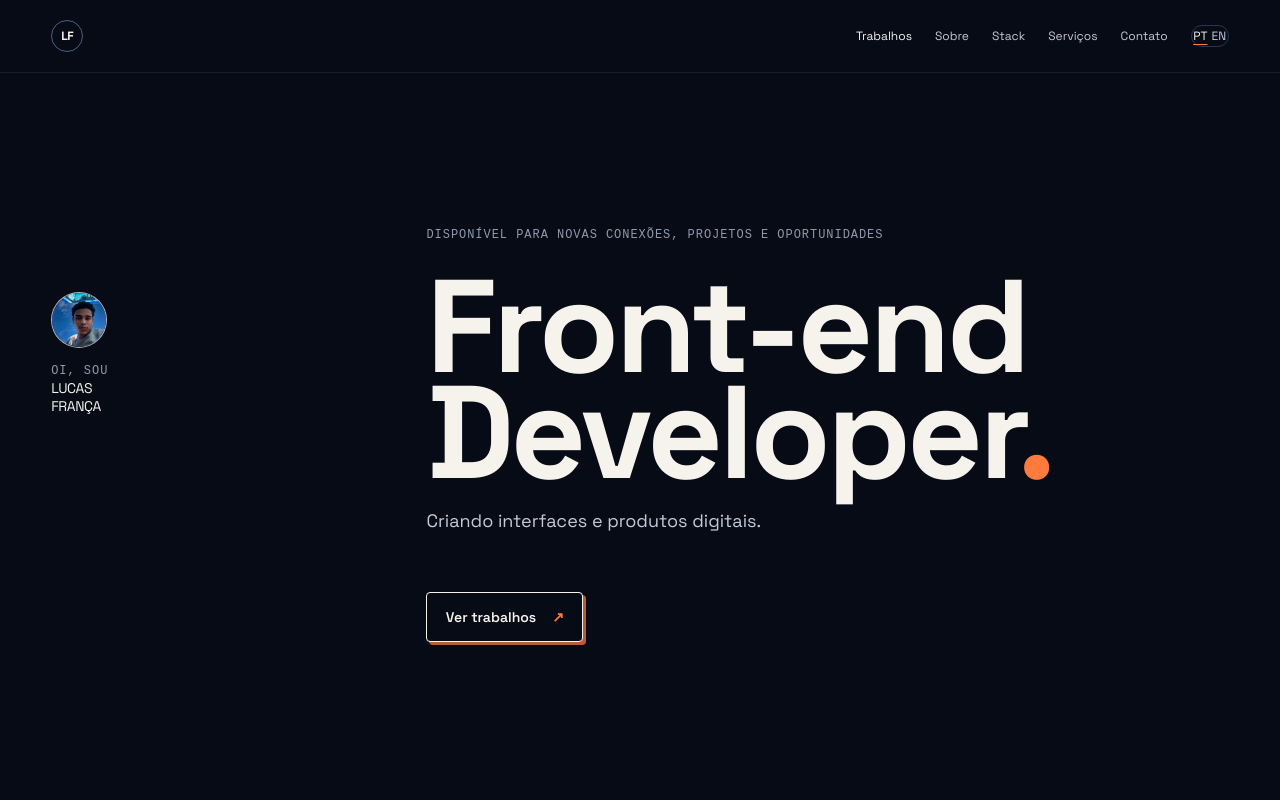
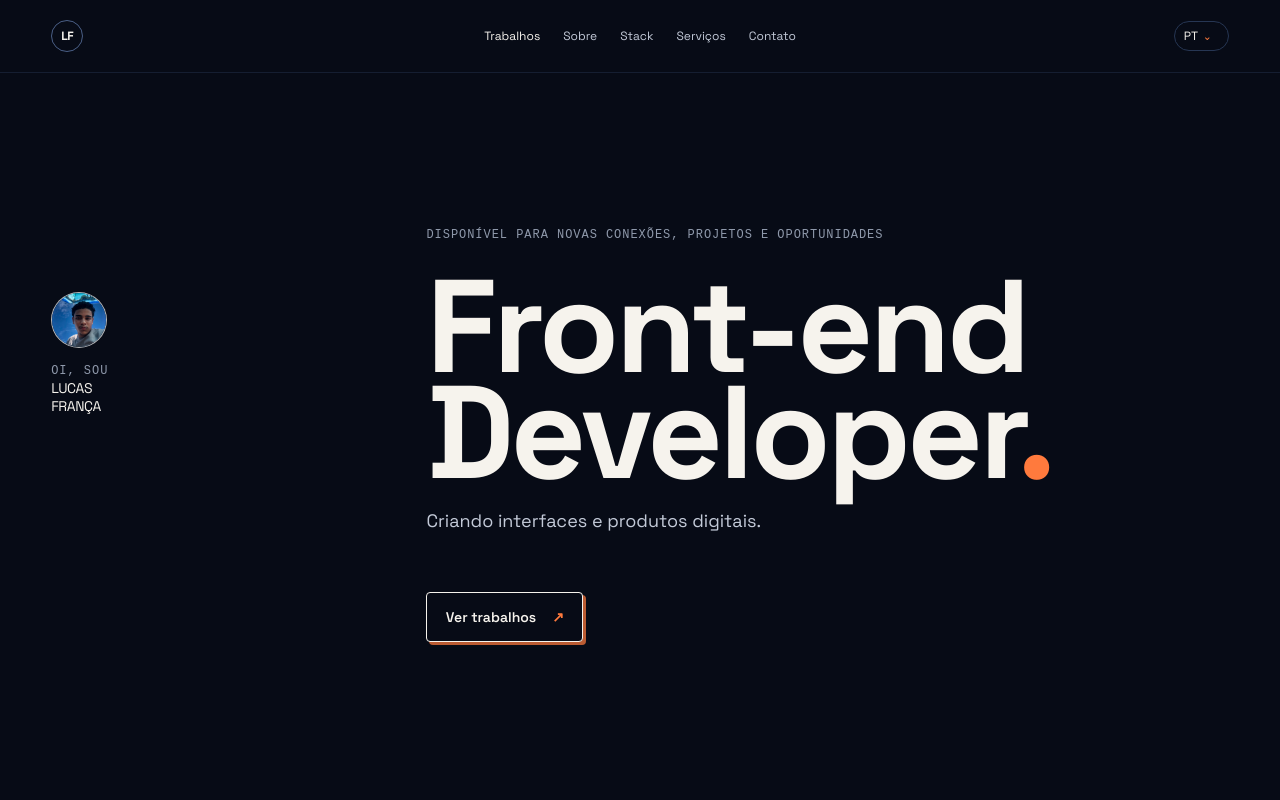
Before and after one commit to lucaszzx-dev/lucas-franca, a Next.js app: page / in a window 1280 px wide. Shown: the top 800 px of the page. Built offline with nearby package versions, Linux system fonts and the light colour scheme.

Commit message:
feat: center navbar and convert language switcher to dropdown

```diff
--- a/src/components/Header/Header.module.css
+++ b/src/components/Header/Header.module.css
@@ -8,9 +8,9 @@
 }
 .inner {
   min-height: 4.5rem;
-  display: flex;
+  display: grid;
+  grid-template-columns: minmax(0, 1fr) auto minmax(0, 1fr);
   align-items: center;
-  justify-content: space-between;
 }
 .brand {
   display: inline-flex;
@@ -35,6 +35,7 @@
 .nav {
   display: flex;
   align-items: center;
+  justify-self: center;
   gap: clamp(0.8rem, 1.8vw, 1.75rem);
   font-size: var(--text-xs);
   color: var(--color-text-secondary);
@@ -67,11 +68,11 @@
   transform: scaleX(1);
 }
 .locale {
-  display: flex;
-  gap: var(--space-3xs);
+  position: relative;
+  justify-self: end;
   border: 1px solid var(--color-border-subtle);
   border-radius: var(--radius-pill);
-  padding: 0.1rem;
+  color: var(--color-text-secondary);
 }
 .locale button,
 .menu {
@@ -80,16 +81,62 @@
   color: inherit;
   cursor: pointer;
 }
-.locale .active {
+.localeTrigger {
+  display: inline-flex;
+  gap: 0.3rem;
+  align-items: center;
+  min-width: 3.3rem;
+  padding: 0.35rem 0.55rem;
+  border-radius: var(--radius-pill);
+  color: var(--color-text-primary) !important;
+  font-size: var(--text-xs);
+}
+.localeTrigger span {
+  color: var(--color-accent);
+  font-size: 0.9em;
+}
+.localeMenu {
+  position: absolute;
+  top: calc(100% + 0.45rem);
+  right: 0;
+  z-index: 2;
+  display: grid;
+  min-width: 4.25rem;
+  padding: 0.25rem;
+  border: 1px solid var(--color-border-strong);
+  border-radius: var(--radius-sm);
+  background: var(--color-surface-raised);
+  box-shadow: 0.5rem 0.5rem 0
+    color-mix(in srgb, var(--color-surface-base) 80%, transparent);
+}
+.localeOption {
+  padding: 0.4rem 0.55rem;
+  border-radius: var(--radius-xs);
+  text-align: left;
+  font-size: var(--text-xs);
+}
+.localeOption[aria-selected="true"] {
+  color: var(--color-accent);
+}
+.localeOption:hover,
+.localeOption:focus-visible {
+  background: var(--color-surface-subtle);
   color: var(--color-text-primary);
-  text-decoration: underline;
-  text-decoration-color: var(--color-accent);
-  text-underline-offset: 0.35em;
+}
+.mobileLocale {
+  display: none;
+}
+.desktopLocale {
+  grid-column: 3;
 }
 .menu {
   display: none;
 }
 @media (max-width: 47.99rem) {
+  .inner {
+    display: flex;
+    justify-content: space-between;
+  }
   .menu {
     display: block;
   }
@@ -107,4 +154,21 @@
   .nav.open {
     display: flex;
   }
+  .desktopLocale {
+    display: none;
+  }
+  .mobileLocale {
+    display: block;
+    align-self: stretch;
+    margin-top: var(--space-xs);
+  }
+  .mobileLocale .localeTrigger {
+    justify-content: space-between;
+    width: 100%;
+  }
+  .mobileLocale .localeMenu {
+    right: auto;
+    left: 0;
+    width: 100%;
+  }
 }
--- a/src/components/Header/Header.tsx
+++ b/src/components/Header/Header.tsx
@@ -1,12 +1,76 @@
 "use client";
 
-import { useEffect, useState } from "react";
+import { useEffect, useRef, useState } from "react";
+import type { Locale } from "@/types/content";
 import { useLocale } from "@/components/LocaleProvider";
 import styles from "./Header.module.css";
+
+type LanguageDropdownProps = {
+  locale: Locale;
+  languageLabel: string;
+  open: boolean;
+  setOpen: (open: boolean) => void;
+  setLocale: (locale: Locale) => void;
+  className?: string;
+};
+
+function LanguageDropdown({
+  locale,
+  languageLabel,
+  open,
+  setOpen,
+  setLocale,
+  className,
+}: LanguageDropdownProps) {
+  const activeLabel = locale === "pt-BR" ? "PT" : "EN";
+  const otherLocale: Locale = locale === "pt-BR" ? "en" : "pt-BR";
+  const otherLabel = otherLocale === "pt-BR" ? "PT" : "EN";
+  return (
+    <div className={`${styles.locale} ${className ?? ""}`}>
+      <button
+        type="button"
+        className={styles.localeTrigger}
+        aria-label={languageLabel}
+        aria-expanded={open}
+        aria-haspopup="listbox"
+        onClick={() => setOpen(!open)}
+      >
+        {activeLabel} <span aria-hidden="true">⌄</span>
+      </button>
+      {open && (
+        <div className={styles.localeMenu} role="listbox" aria-label={languageLabel}>
+          <button
+            type="button"
+            role="option"
+            aria-selected="true"
+            className={styles.localeOption}
+            onClick={() => setOpen(false)}
+          >
+            {activeLabel}
+          </button>
+          <button
+            type="button"
+            role="option"
+            aria-selected="false"
+            className={styles.localeOption}
+            onClick={() => {
+              setLocale(otherLocale);
+              setOpen(false);
+            }}
+          >
+            {otherLabel}
+          </button>
+        </div>
+      )}
+    </div>
+  );
+}
 
 export function Header() {
   const [menuOpen, setMenuOpen] = useState(false);
   const [activeSection, setActiveSection] = useState("#inicio");
+  const [localeOpen, setLocaleOpen] = useState(false);
+  const headerRef = useRef<HTMLElement>(null);
   const { locale, content, setLocale } = useLocale();
   useEffect(() => {
     const sections = content.nav
@@ -22,8 +86,25 @@ export function Header() {
     sections.forEach((section) => observer.observe(section));
     return () => observer.disconnect();
   }, [content.nav]);
+  useEffect(() => {
+    const closeOnOutsideClick = (event: PointerEvent) => {
+      if (!headerRef.current?.contains(event.target as Node)) setLocaleOpen(false);
+    };
+    const closeOnEscape = (event: KeyboardEvent) => {
+      if (event.key === "Escape") {
+        setLocaleOpen(false);
+        setMenuOpen(false);
+      }
+    };
+    document.addEventListener("pointerdown", closeOnOutsideClick);
+    document.addEventListener("keydown", closeOnEscape);
+    return () => {
+      document.removeEventListener("pointerdown", closeOnOutsideClick);
+      document.removeEventListener("keydown", closeOnEscape);
+    };
+  }, []);
   return (
-    <header className={styles.header}>
+    <header ref={headerRef} className={styles.header}>
       <div className={`container ${styles.inner}`}>
         <a
           className={styles.brand}
@@ -51,28 +132,31 @@ export function Header() {
               key={item.href}
               href={item.href}
               className={activeSection === item.href ? styles.navActive : ""}
-              onClick={() => setMenuOpen(false)}
+              onClick={() => {
+                setMenuOpen(false);
+                setLocaleOpen(false);
+              }}
             >
               {item.label}
             </a>
           ))}
-          <div className={styles.locale} aria-label={content.header.language}>
-            <button
-              className={locale === "pt-BR" ? styles.active : ""}
-              onClick={() => setLocale("pt-BR")}
-              aria-pressed={locale === "pt-BR"}
-            >
-              PT
-            </button>
-            <button
-              className={locale === "en" ? styles.active : ""}
-              onClick={() => setLocale("en")}
-              aria-pressed={locale === "en"}
-            >
-              EN
-            </button>
-          </div>
+          <LanguageDropdown
+            className={styles.mobileLocale}
+            locale={locale}
+            languageLabel={content.header.language}
+            open={localeOpen}
+            setLocale={setLocale}
+            setOpen={setLocaleOpen}
+          />
         </nav>
+        <LanguageDropdown
+          className={styles.desktopLocale}
+          locale={locale}
+          languageLabel={content.header.language}
+          open={localeOpen}
+          setLocale={setLocale}
+          setOpen={setLocaleOpen}
+        />
       </div>
     </header>
   );
```
